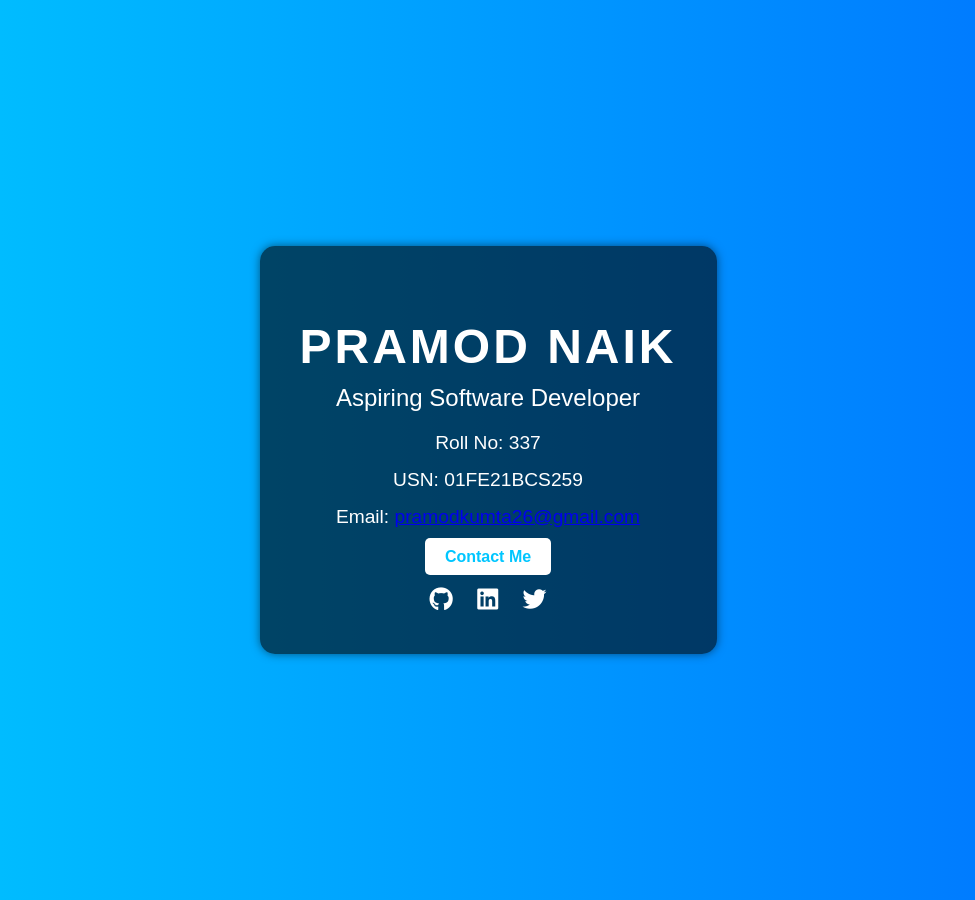
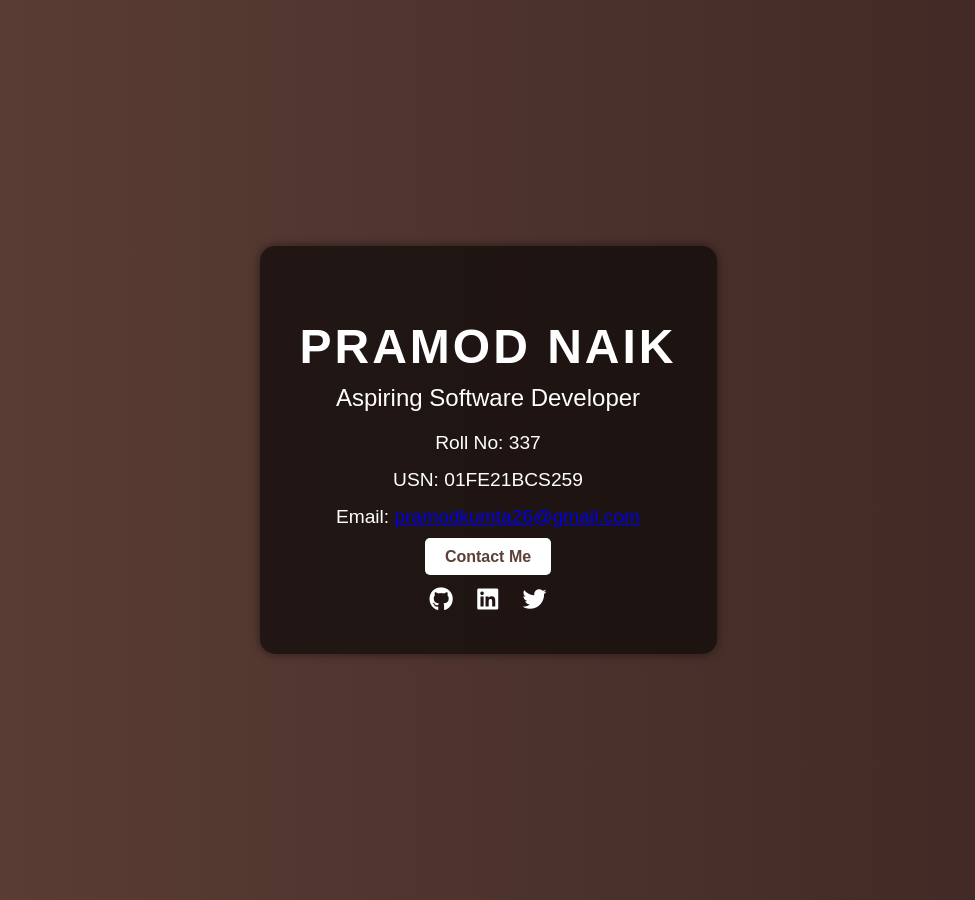
Before and after one commit to Pramod26naik/Pramod26naik.github.io, a Jekyll site: the page built from index.markdown, in a window 1280 px wide. Shown: the whole page, without its empty margins (152-1127 px from the left). Built offline with Jekyll 4.4.1, drawn with Linux system fonts in a browser that asks for light colours; nearby versions of some CDN libraries.

Commit message:
home.html is update and js css files are added

```diff
--- a/_layouts/home.html
+++ b/_layouts/home.html
@@ -5,92 +5,8 @@
     <meta charset="UTF-8">
     <meta name="viewport" content="width=device-width, initial-scale=1.0">
     <title>Pramod Naik | Portfolio</title>
-    <style>
-        body {
-            font-family: Arial, sans-serif;
-            margin: 0;
-            padding: 0;
-            background: linear-gradient(to right, #00c6ff, #0072ff);
-            color: #fff;
-            display: flex;
-            justify-content: center;
-            align-items: center;
-            height: 100vh;
-        }
-
-        .container {
-            text-align: center;
-            background: rgba(0, 0, 0, 0.6);
-            padding: 40px;
-            border-radius: 15px;
-            box-shadow: 0 0 10px rgba(0, 0, 0, 0.5);
-        }
-
-        h1 {
-            font-size: 3em;
-            margin-bottom: 10px;
-            text-transform: uppercase;
-            letter-spacing: 3px;
-        }
-
-        .subtitle {
-            font-size: 1.5em;
-            margin-bottom: 20px;
-        }
-
-        .info {
-            font-size: 1.2em;
-            margin-bottom: 15px;
-        }
-
-        .contact {
-            margin-top: 20px;
-        }
-
-        .contact a {
-            color: #00c6ff;
-            text-decoration: none;
-            font-weight: bold;
-            background: #fff;
-            padding: 10px 20px;
-            border-radius: 5px;
-            transition: background 0.3s ease;
-        }
-
-        .contact a:hover {
-            background: #00c6ff;
-            color: #fff;
-        }
-
-        .social-icons {
-            margin-top: 20px;
-        }
-
-        .social-icons a {
-            margin: 0 10px;
-            color: #fff;
-            font-size: 1.5em;
-            transition: color 0.3s ease;
-        }
-
-        .social-icons a:hover {
-            color: #00c6ff;
-        }
-
-        @media (max-width: 600px) {
-            h1 {
-                font-size: 2em;
-            }
-
-            .subtitle {
-                font-size: 1.2em;
-            }
-
-            .info {
-                font-size: 1em;
-            }
-        }
-    </style>
+    <link rel="stylesheet" href="{{ site.baseurl }}/assets/css/home.css">
+    <script src="{{ site.baseurl }}/assets/js/home.js" defer></script>
 </head>
 
 <body>
--- /dev/null
+++ b/assets/css/home.css
@@ -0,0 +1,94 @@
+/* Custom CSS for Chocolate Brown Theme */
+
+/* Color Variables */
+:root {
+    --chocolate-brown: #5D4037;
+    --dark-brown: #3E2723;
+    --light-brown: #8D6E63;
+}
+
+/* Body Styles */
+body {
+    font-family: Arial, sans-serif;
+    margin: 0;
+    padding: 0;
+    background: linear-gradient(to right, var(--chocolate-brown), var(--dark-brown));
+    color: #fff;
+    display: flex;
+    justify-content: center;
+    align-items: center;
+    height: 100vh;
+}
+
+.container {
+    text-align: center;
+    background: rgba(0, 0, 0, 0.6);
+    padding: 40px;
+    border-radius: 15px;
+    box-shadow: 0 0 10px rgba(0, 0, 0, 0.5);
+}
+
+h1 {
+    font-size: 3em;
+    margin-bottom: 10px;
+    text-transform: uppercase;
+    letter-spacing: 3px;
+}
+
+.subtitle {
+    font-size: 1.5em;
+    margin-bottom: 20px;
+}
+
+.info {
+    font-size: 1.2em;
+    margin-bottom: 15px;
+}
+
+.contact {
+    margin-top: 20px;
+}
+
+.contact a {
+    color: var(--chocolate-brown);
+    text-decoration: none;
+    font-weight: bold;
+    background: #fff;
+    padding: 10px 20px;
+    border-radius: 5px;
+    transition: background 0.3s ease;
+}
+
+.contact a:hover {
+    background: var(--chocolate-brown);
+    color: #fff;
+}
+
+.social-icons {
+    margin-top: 20px;
+}
+
+.social-icons a {
+    margin: 0 10px;
+    color: #fff;
+    font-size: 1.5em;
+    transition: color 0.3s ease;
+}
+
+.social-icons a:hover {
+    color: var(--chocolate-brown);
+}
+
+@media (max-width: 600px) {
+    h1 {
+        font-size: 2em;
+    }
+
+    .subtitle {
+        font-size: 1.2em;
+    }
+
+    .info {
+        font-size: 1em;
+    }
+}
```
Also changed, not shown: assets/js/home.js (added).
